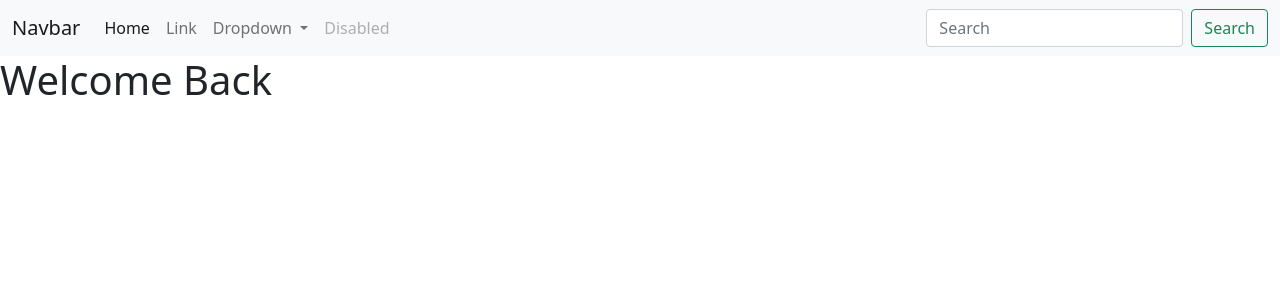
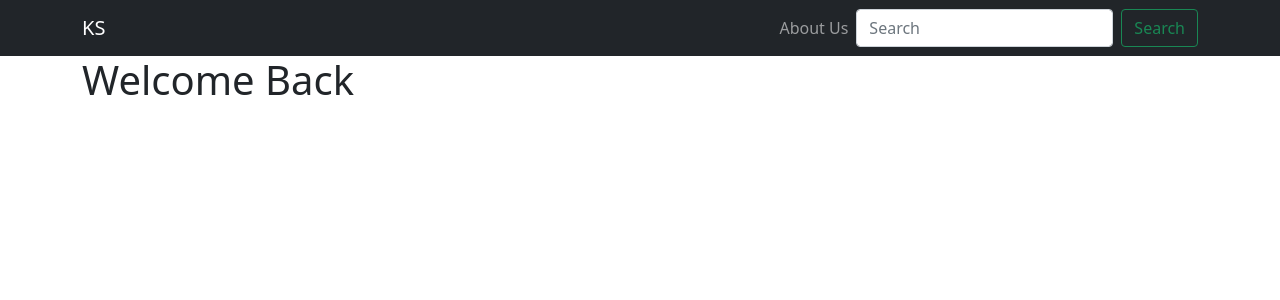
Before and after one commit to anshoomishra/knowledge-storm, a Django app: page / in a window 1280 px wide. Shown: the top 300 px of the page. Run offline with Django 5.2, Linux system fonts and the light colour scheme.

Commit message:
changes in navigatoin bar

```diff
--- a/templates/base.html
+++ b/templates/base.html
@@ -12,11 +12,14 @@
   </head>
   <body>
    {% include 'navigation.html' %}
+   <div class="container">
     <h1>Welcome Back </h1>
 
     {% block content %}
 
     {% endblock %}
+
+   </div>
     <script src="https://cdn.jsdelivr.net/npm/bootstrap@5.0.2/dist/js/bootstrap.bundle.min.js" integrity="sha384-MrcW6ZMFYlzcLA8Nl+NtUVF0sA7MsXsP1UyJoMp4YLEuNSfAP+JcXn/tWtIaxVXM" crossorigin="anonymous"></script>
 
 
--- a/templates/navigation.html
+++ b/templates/navigation.html
@@ -1,31 +1,17 @@
-<nav class="navbar navbar-expand-lg navbar-light bg-light">
-  <div class="container-fluid">
-    <a class="navbar-brand" href="#">Navbar</a>
+<nav class="navbar navbar-expand-lg navbar-dark bg-dark">
+  <div class="container">
+    <a class="navbar-brand" href="#">KS</a>
     <button class="navbar-toggler" type="button" data-bs-toggle="collapse" data-bs-target="#navbarSupportedContent" aria-controls="navbarSupportedContent" aria-expanded="false" aria-label="Toggle navigation">
       <span class="navbar-toggler-icon"></span>
     </button>
     <div class="collapse navbar-collapse" id="navbarSupportedContent">
-      <ul class="navbar-nav me-auto mb-2 mb-lg-0">
+      <ul class="navbar-nav ms-auto mb-2 mb-lg-0">
         <li class="nav-item">
-          <a class="nav-link active" aria-current="page" href="#">Home</a>
+          <a class="nav-link" aria-current="page" href="#">About Us</a>
         </li>
-        <li class="nav-item">
-          <a class="nav-link" href="#">Link</a>
-        </li>
-        <li class="nav-item dropdown">
-          <a class="nav-link dropdown-toggle" href="#" id="navbarDropdown" role="button" data-bs-toggle="dropdown" aria-expanded="false">
-            Dropdown
-          </a>
-          <ul class="dropdown-menu" aria-labelledby="navbarDropdown">
-            <li><a class="dropdown-item" href="#">Action</a></li>
-            <li><a class="dropdown-item" href="#">Another action</a></li>
-            <li><hr class="dropdown-divider"></li>
-            <li><a class="dropdown-item" href="#">Something else here</a></li>
-          </ul>
-        </li>
-        <li class="nav-item">
-          <a class="nav-link disabled" href="#" tabindex="-1" aria-disabled="true">Disabled</a>
-        </li>
+
+
+
       </ul>
       <form class="d-flex">
         <input class="form-control me-2" type="search" placeholder="Search" aria-label="Search">
```
